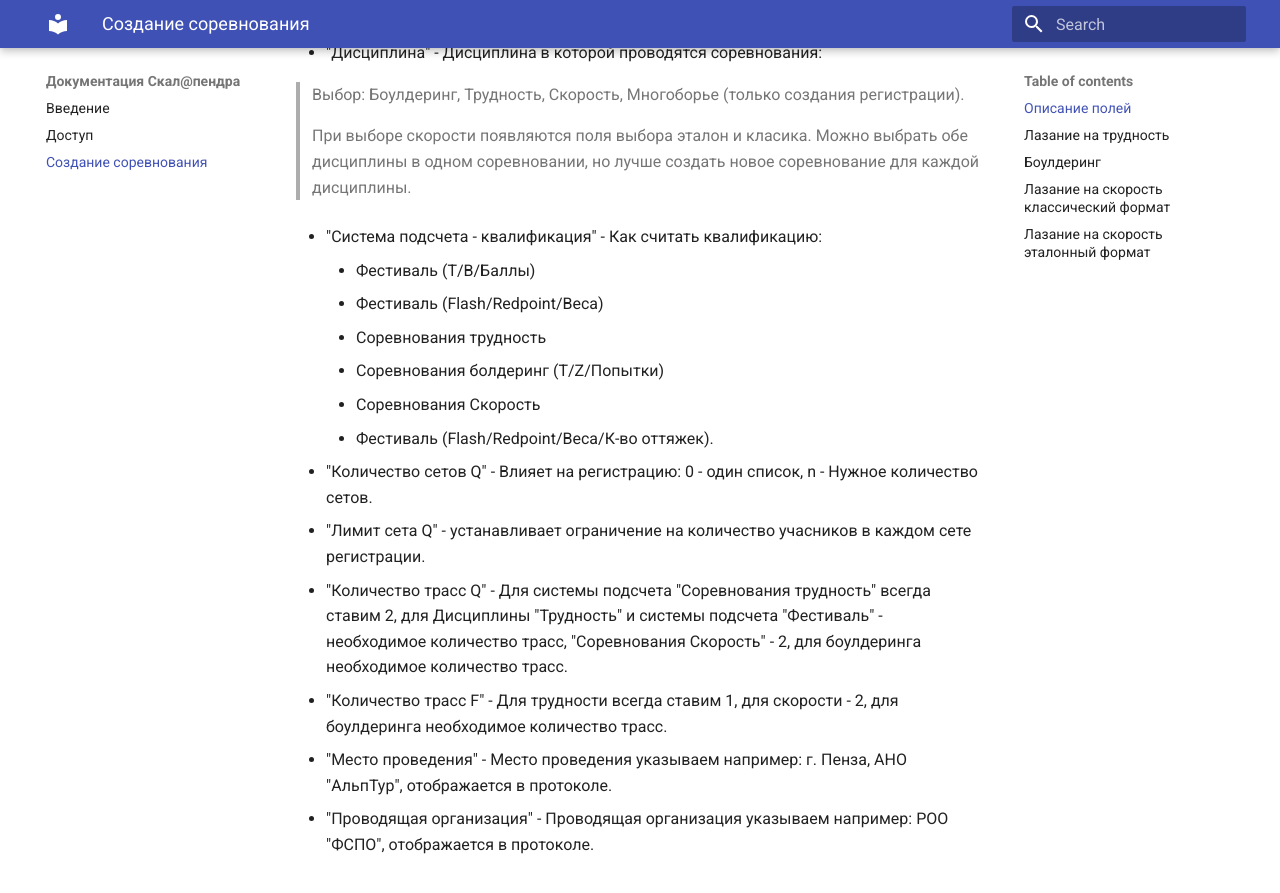
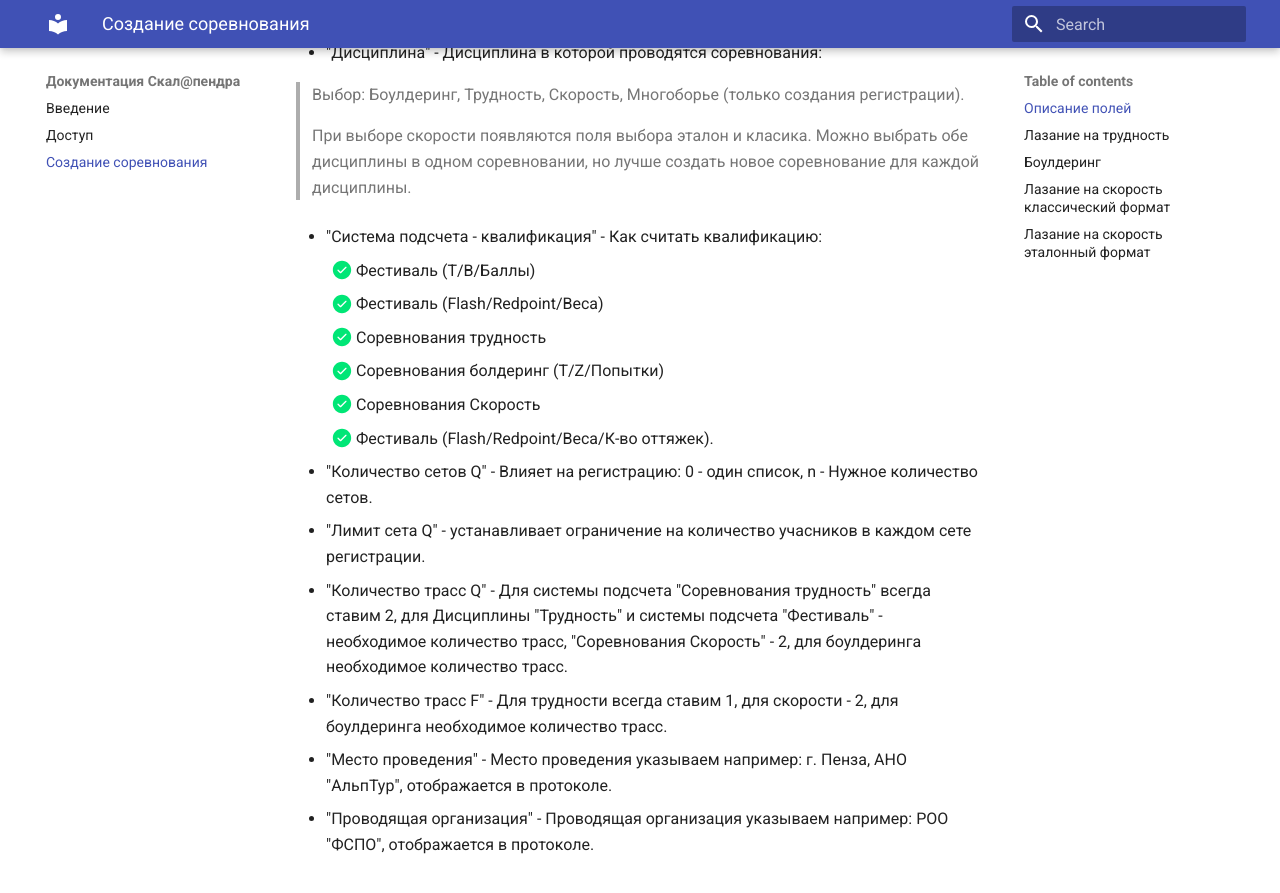
Before and after one commit to alptur/scaladocs, an MkDocs documentation site: the page built from docs/competitioncreate.md, in a window 1280 px wide and 900 px high, scrolled down 2120 px. Shown: the top 893 px of the window. Built offline with MkDocs 1.6.1 and Material for MkDocs 9.7.7, drawn with Linux system fonts in a browser that asks for light colours.

Commit message:
Страница создания соревнований

```diff
--- a/docs/competitioncreate.md
+++ b/docs/competitioncreate.md
@@ -27,12 +27,12 @@
 >в одном соревновании, но лучше создать новое соревнование для каждой дисциплины.
 
 * "Система подсчета - квалификация" - Как считать квалификацию:
-    * Фестиваль (T/B/Баллы)
-    * Фестиваль (Flash/Redpoint/Веса)
-    * Соревнования трудность
-    * Соревнования болдеринг (T/Z/Попытки)
-    * Соревнования Скорость
-    * Фестиваль (Flash/Redpoint/Веса/К-во оттяжек).
+    * [x] Фестиваль (T/B/Баллы)
+    * [x] Фестиваль (Flash/Redpoint/Веса)
+    * [x] Соревнования трудность
+    * [x] Соревнования болдеринг (T/Z/Попытки)
+    * [x] Соревнования Скорость
+    * [x] Фестиваль (Flash/Redpoint/Веса/К-во оттяжек).
 
 * "Количество cетов Q" - Влияет на регистрацию: 0 - один список, n - Нужное количество сетов.
 * "Лимит cета Q" - устанавливает ограничение на количество учасников в каждом сете регистрации.
```
